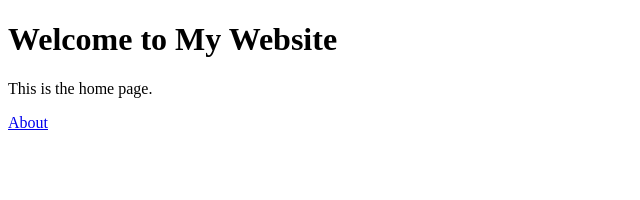
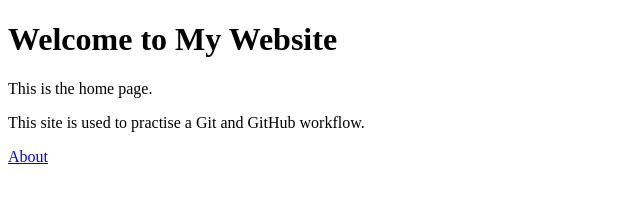
Before and after one commit to Saptak-cyber/sdp-git-workflow-assignment, a plain HTML site: page index.html in a window 1280 px wide. Shown: the whole page, without its empty margins (0-640 px from the left). Drawn offline with Linux system fonts and the light colour scheme.

Commit message:
Update index.html: add site description

```diff
--- a/index.html
+++ b/index.html
@@ -7,6 +7,7 @@
 <body>
   <h1>Welcome to My Website</h1>
   <p>This is the home page.</p>
+  <p>This site is used to practise a Git and GitHub workflow.</p>
   <a href="about.html">About</a>
 </body>
 </html>
```
